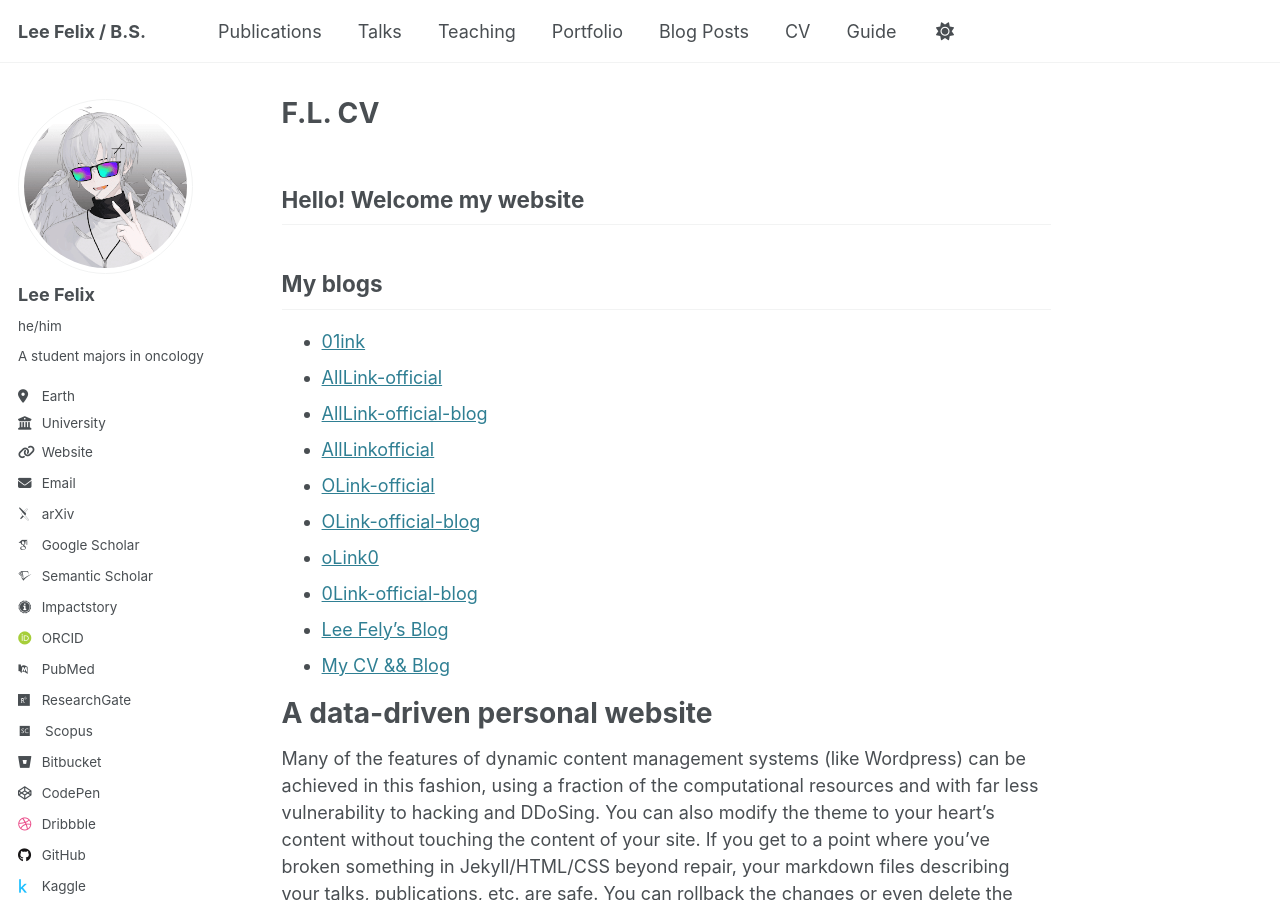
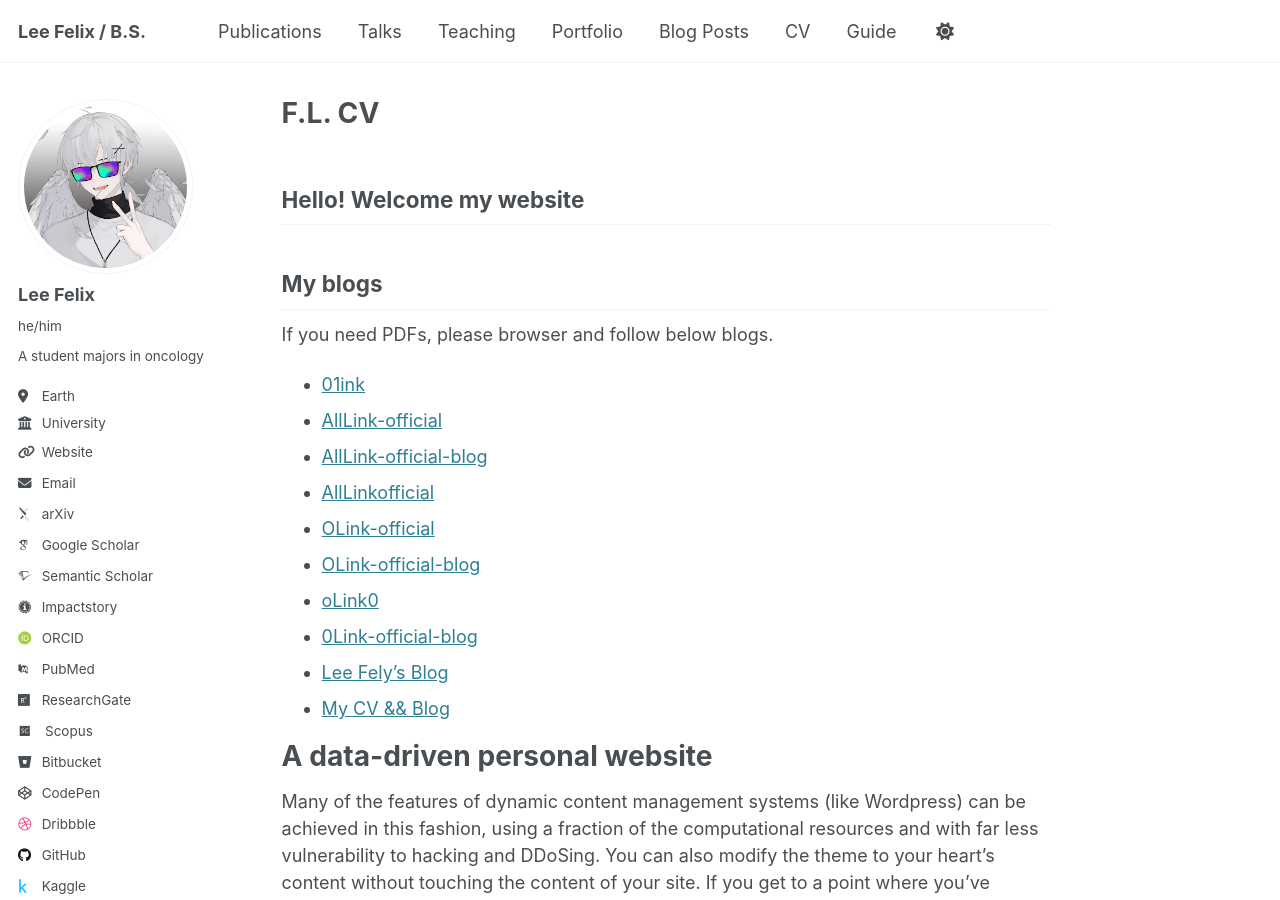
Before and after one commit to LeeFely/LeeFely.github.io, a Jekyll site: the page built from _pages/about.md, in a window 1280 px wide and 900 px high. Built offline with Jekyll 4.4.1, drawn with Linux system fonts in a browser that asks for light colours; some web fonts are replaced.

Commit message:
1
Co-Authored-By: AllLink-official <184643480+alllink-official@users.noreply.github.com>
Co-Authored-By: OLink <190698100+olink-official@users.noreply.github.com>

```diff
--- a/_pages/about.md
+++ b/_pages/about.md
@@ -9,6 +9,9 @@ redirect_from:
 ## Hello! Welcome my website
 
 ## My blogs
+
+If you need PDFs, please browser and follow below blogs.
+
 - [01ink](https://01inkofficial.wordpress.com/)
 - [AllLink-official](https://alllink-official.github.io/)
 - [AllLink-official-blog](https://alllinkofficial.blogspot.com/)
```
